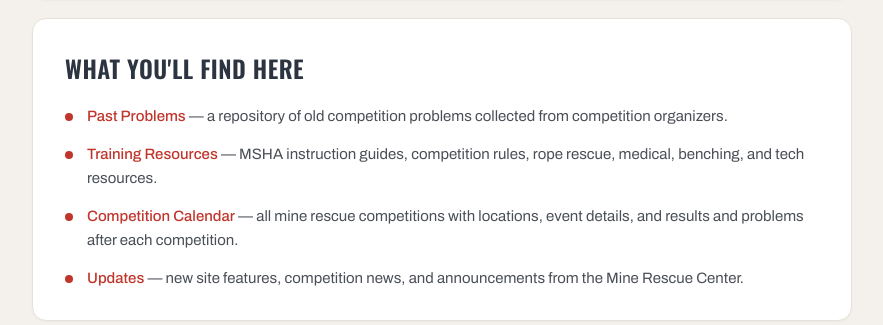
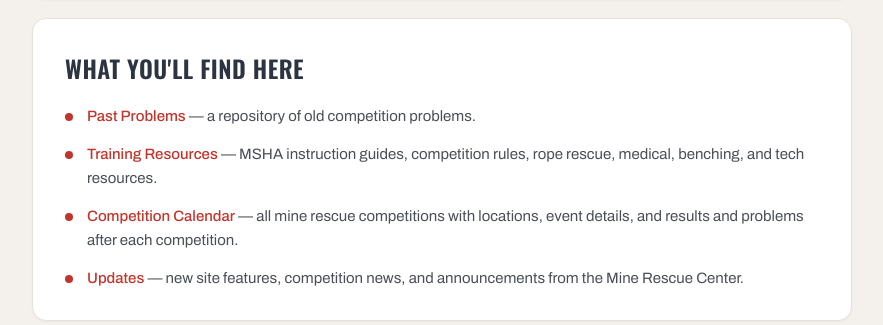
Before and after one commit to jakeolson657/Mine_Rescue_Center, a Django app: page /about/ in a window 1280 px wide. Shown: the part 565-890 px from the top of the page, without its empty margins (198-1081 px from the left). Run offline with Django 5.2, Linux system fonts and the light colour scheme.

Commit message:
Drop sourcing claim from About feature list
Past Problems is now described without asserting where the problems
came from, matching the archive header. This was the last place on the
site claiming the problems were collected from competition organizers.

Co-Authored-By: Claude Opus 4.8 <noreply@anthropic.com>

```diff
--- a/pages/templates/about.html
+++ b/pages/templates/about.html
@@ -172,7 +172,7 @@
     <div class="about-card">
         <h2>What You'll Find Here</h2>
         <ul class="about-list">
-            <li><span class="mark"></span><span><strong><a href="{% url 'past_problems' %}">Past Problems</a></strong> — a repository of old competition problems collected from competition organizers.</span></li>
+            <li><span class="mark"></span><span><strong><a href="{% url 'past_problems' %}">Past Problems</a></strong> — a repository of old competition problems.</span></li>
             <li><span class="mark"></span><span><strong><a href="{% url 'training_resources' %}">Training Resources</a></strong> — MSHA instruction guides, competition rules, rope rescue, medical, benching, and tech resources.</span></li>
             <li><span class="mark"></span><span><strong><a href="{% url 'calendar' %}">Competition Calendar</a></strong> — all mine rescue competitions with locations, event details, and results and problems after each competition.</span></li>
             <li><span class="mark"></span><span><strong><a href="{% url 'updates' %}">Updates</a></strong> — new site features, competition news, and announcements from the Mine Rescue Center.</span></li>
```
